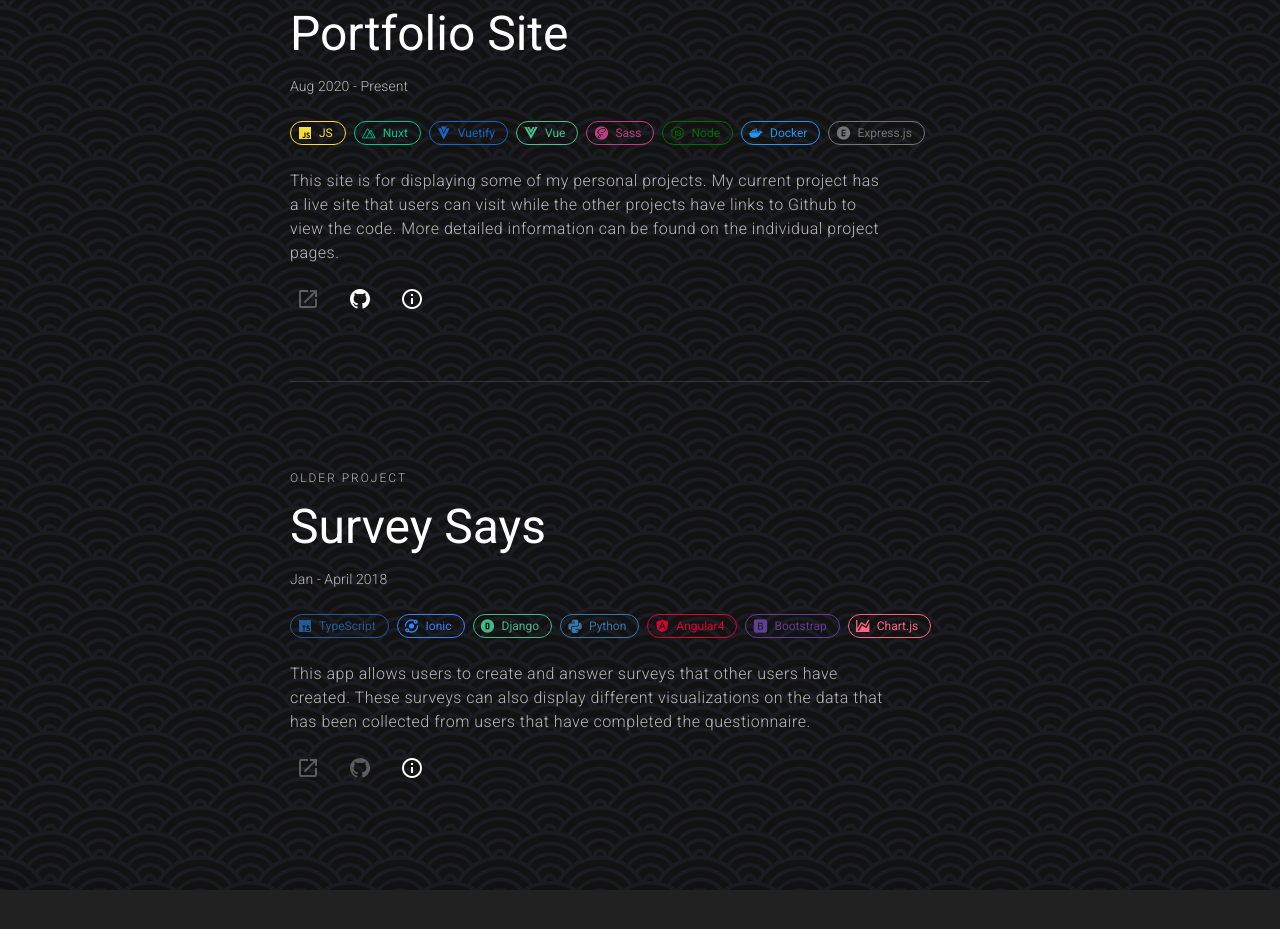
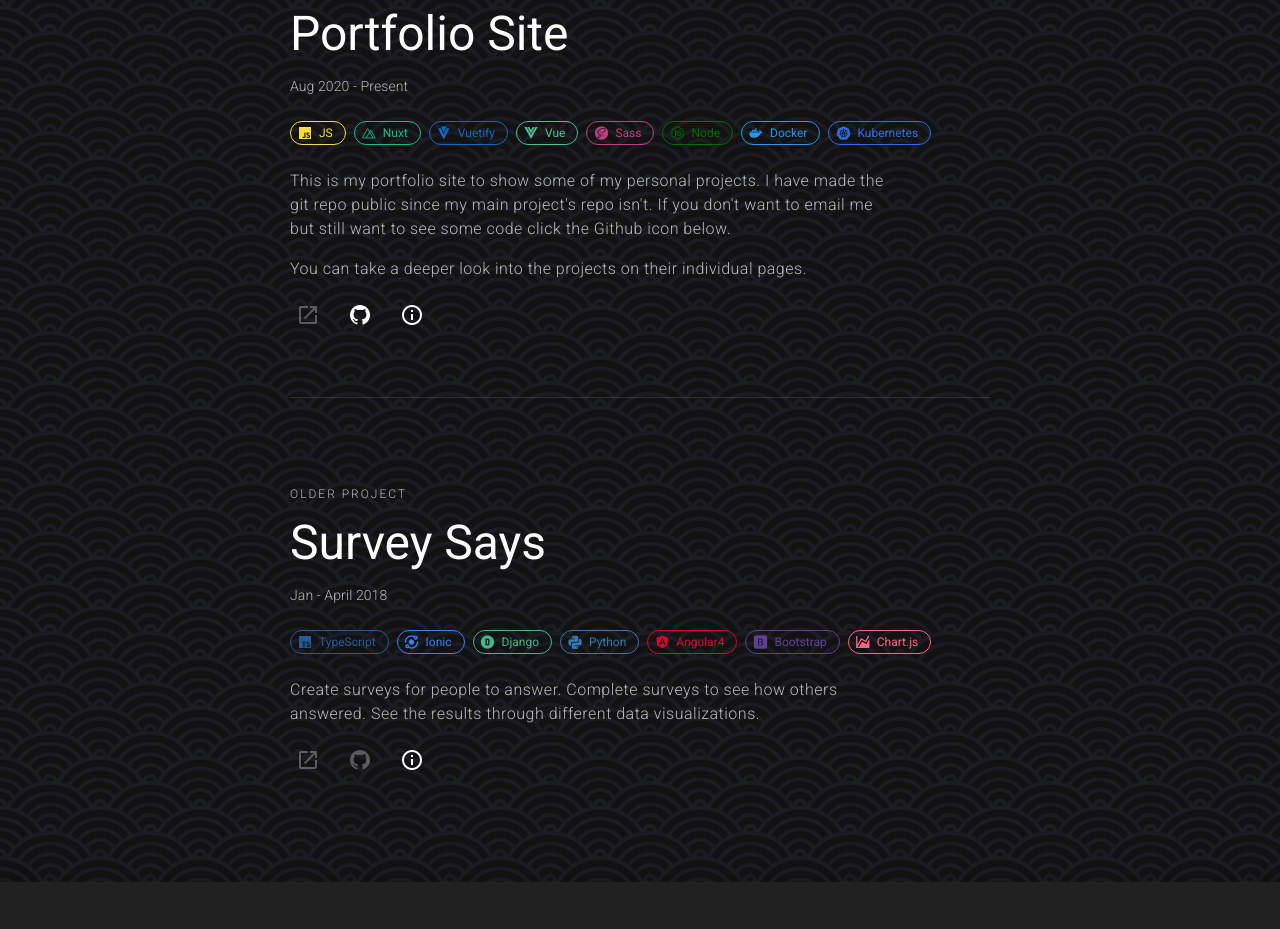
Before and after one commit to ahuff1315/anastasia-huff, a Nuxt app: page / in a window 1280 px wide. Shown: the part 1119-2048 px from the top of the page. Built offline with nearby package versions, Linux system fonts and the light colour scheme.

Commit message:
update blurb text for other projects

```diff
--- a/components/other-projects.vue
+++ b/components/other-projects.vue
@@ -17,10 +17,13 @@
         <tech-chips :technologies="portfolioTech" />
       </div>
       <p class="text-body-1 font-weight-light text--secondary">
-        This site is for displaying some of my personal projects. My current
-        project has a live site that users can visit while the other projects
-        have links to Github to view the code. More detailed information can be
-        found on the individual project pages.
+        This is my portfolio site to show some of my personal projects. I have
+        made the git repo public since my main project's repo isn't. If you
+        don't want to email me but still want to see some code click the Github
+        icon below.
+      </p>
+      <p class="text-body-1 font-weight-light text--secondary">
+        You can take a deeper look into the projects on their individual pages.
       </p>
       <div class="d-flex">
         <v-tooltip bottom>
@@ -77,10 +80,8 @@
         <tech-chips :technologies="surveyTech" />
       </div>
       <p class="text-body-1 font-weight-light text--secondary">
-        This app allows users to create and answer surveys that other users have
-        created. These surveys can also display different visualizations on the
-        data that has been collected from users that have completed the
-        questionnaire.
+        Create surveys for people to answer. Complete surveys to see how others
+        answered. See the results through different data visualizations.
       </p>
       <div class="d-flex">
         <v-tooltip bottom>
@@ -132,7 +133,7 @@ export default {
         'Sass',
         'Node',
         'Docker',
-        'Express.js',
+        'Kubernetes',
       ],
       surveyTech: [
         'TypeScript',
```
